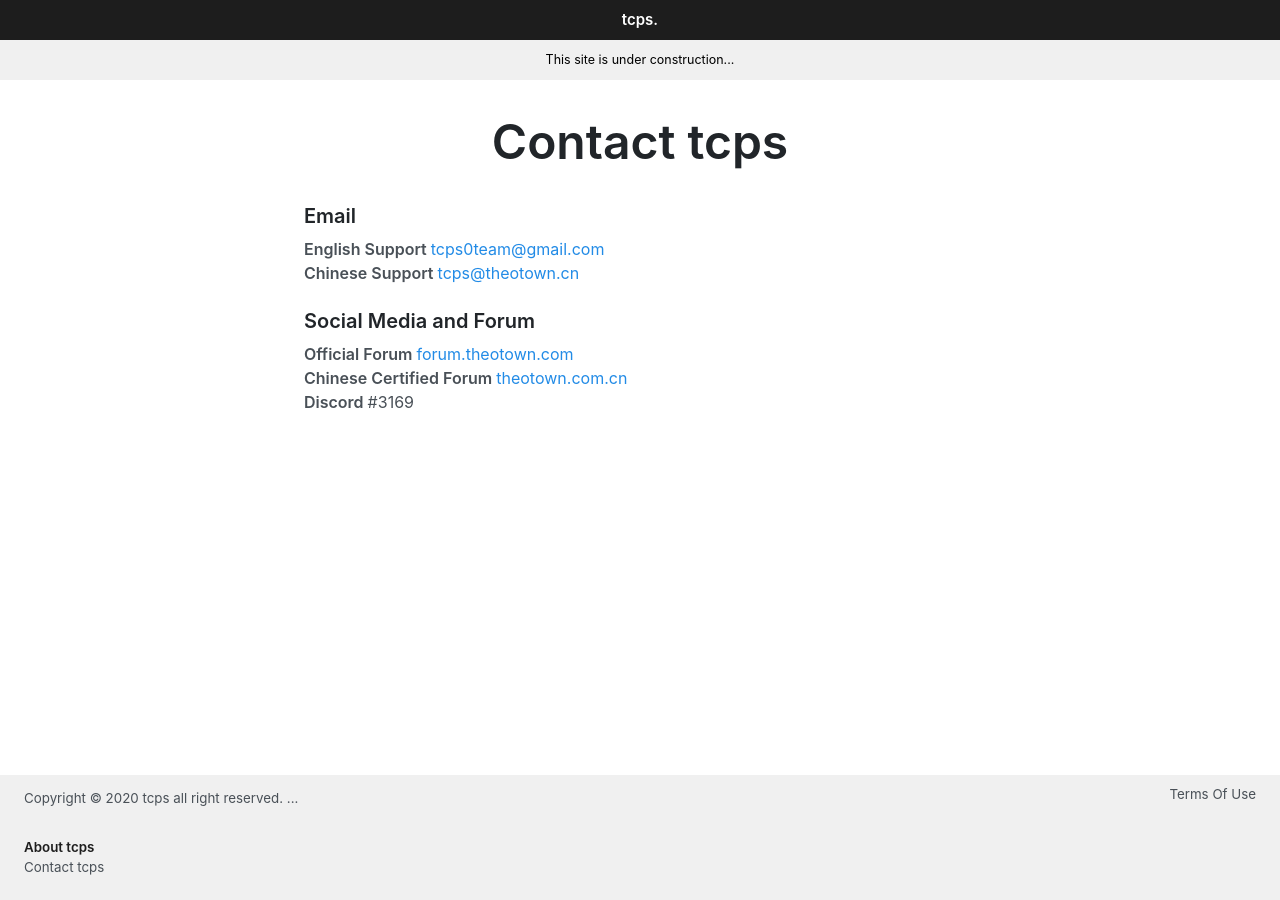
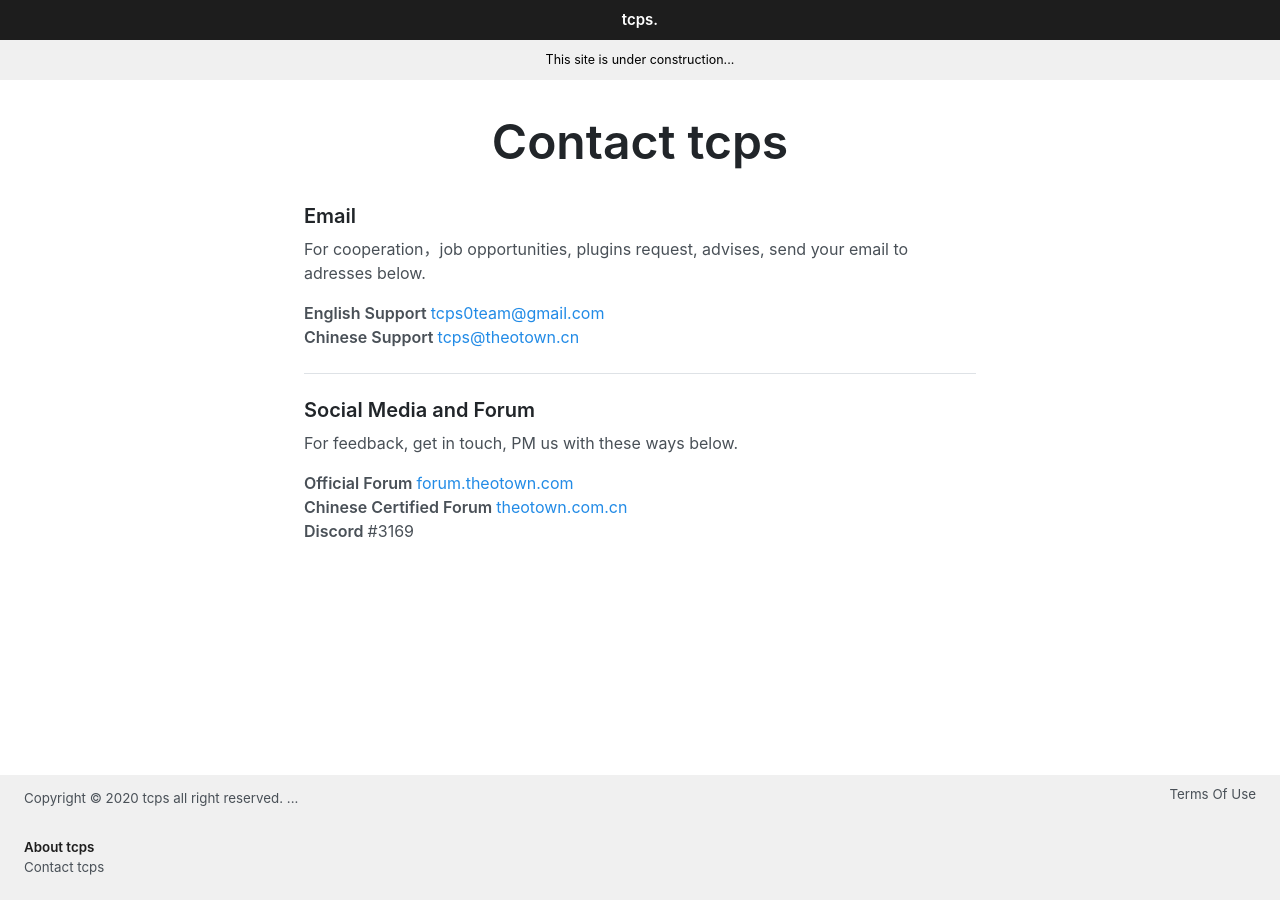
Before and after one commit to ttcps/ttcps.github.io, a Jekyll site: the page built from contact.html, in a window 1280 px wide. Built offline with Jekyll 4.4.1, drawn with Linux system fonts in a browser that asks for light colours.

Commit message:
Update contact.html

```diff
--- a/contact.html
+++ b/contact.html
@@ -5,7 +5,8 @@
 <h1 style="text-align: center; margin-bottom: 0.67em; margin-top: 0px; padding-top: 0.67em; font-size: 3rem;">Contact tcps</h1>
 
 <div id="email">
-<h3>Email</h3>
+<h3>Email</h3><p>For cooperation，job opportunities, plugins request, advises, send your email to adresses below.</p>
+
 <ul style="list-style: none; padding: 0px;">
     <li>
       <span style="font-weight: 600">English Support </span><a href="mailto:tcps0team@gmail.com">tcps0team@gmail.com</a>
@@ -14,9 +15,11 @@
       <span style="font-weight: 600">Chinese Support </span><a href="mailto:tcps@theotown.cn">tcps@theotown.cn</a>
     </li>
 </ul>
+<hr>
     </div>
 <div id="Social Media and Forum">
-<h3>Social Media and Forum</h3>
+<h3>Social Media and Forum</h3><p>For feedback, get in touch, PM us with these ways below.</p>
+
 <ul style="list-style: none; padding: 0px;">
     <li>
       <span style="font-weight: 600">Official Forum </span><a href="https://forum.theotown.com/memberlist.php?mode=viewprofile&amp;u=9258&amp;sid=4ac9bc3bfd39f26e6e09185cae38f1e6">forum.theotown.com</a>
```
